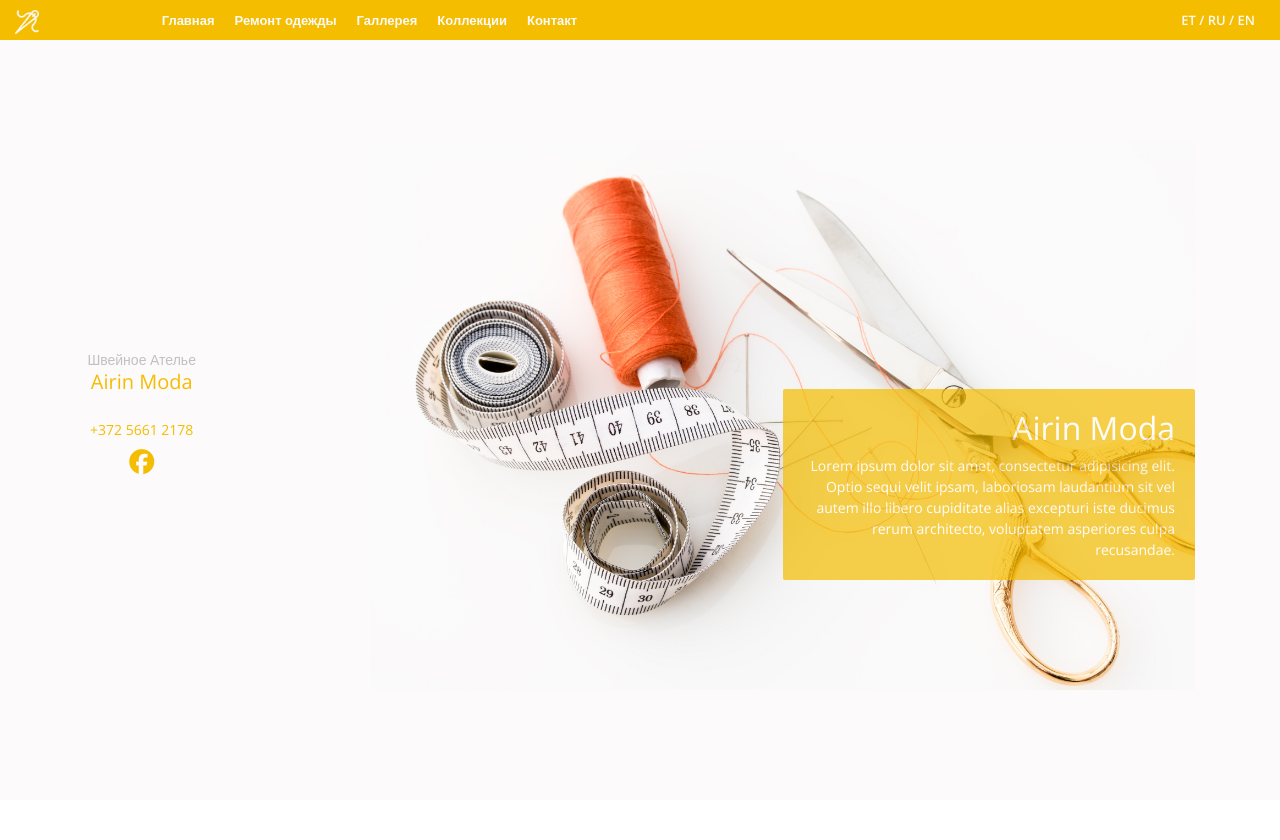
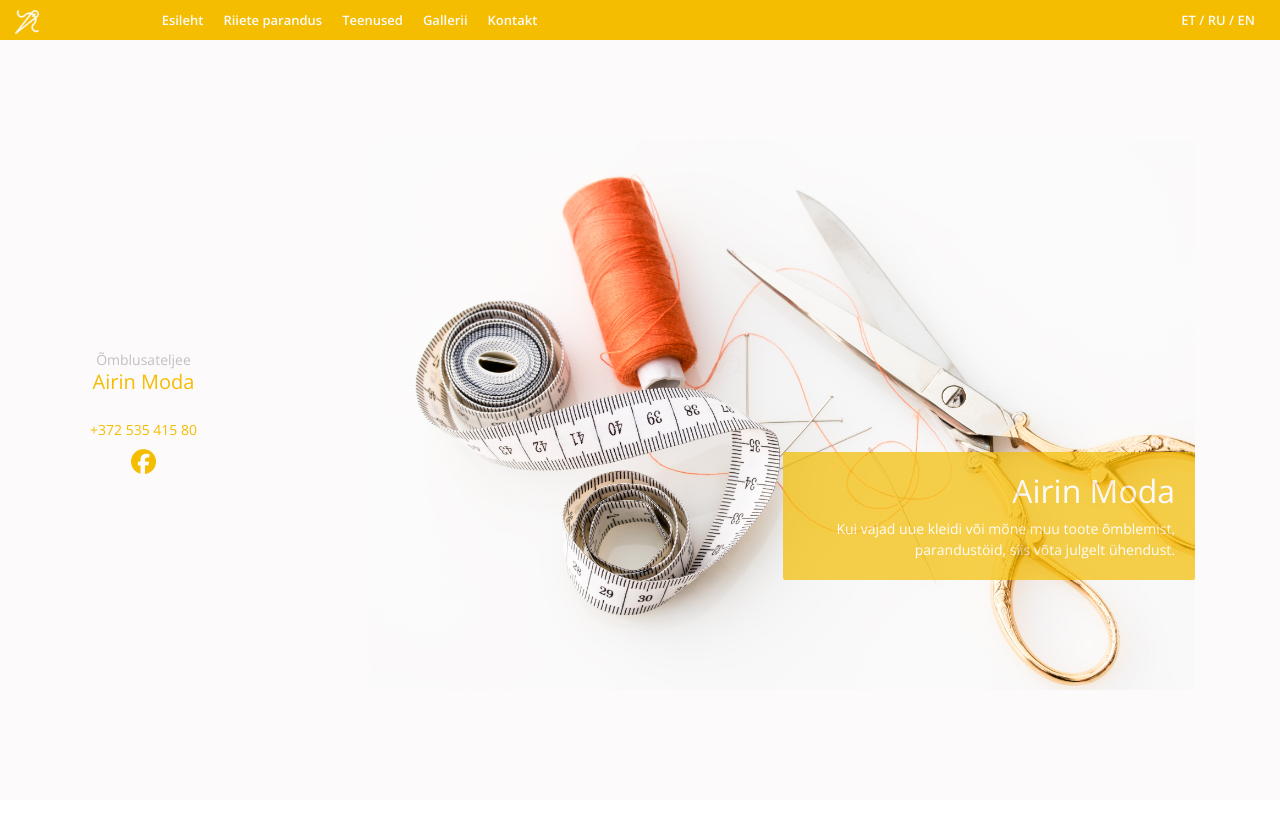
Before and after one commit to lkanblack/arin, a Django app: page / in a window 1280 px wide. Shown: the top 840 px of the page. Run offline with Django 3.2, Linux system fonts and the light colour scheme; some libraries are stand-ins or nearby versions.

Commit message:
estonian

```diff
--- a/gallery/templates/gallery/base.html
+++ b/gallery/templates/gallery/base.html
@@ -17,7 +17,7 @@
         <div class="container-fluid">
             <div class="row">
                 <div class="col-sm-12 col-md-1">
-                    <img class="logo" src="{% static 'img/arin.png' %}" alt="Airin">
+                    <a href="{% url 'gallery_list' %}"><img class="logo" src="{% static 'img/arin.png' %}" alt="Airin"></a>
                     <i class="burger fas fa-bars"></i>
                     <i class="close far fa-times-circle"></i>
                     <i class="dropdown fas fa-caret-down"></i>
@@ -30,11 +30,12 @@
                 <div class="col-sm-9 col-md-9">
                     <div class="menu">
                         <ul>
-                            <a href="#"><li>Главная</li></a>
-                            <a href="#"><li>Ремонт одежды</li></a>
-                            <a href="{% url 'gallery_detail' %}"><li>Галлерея</li></a>
-                            <a href="#"><li>Коллекции</li></a>
-                            <a href="#"><li>Контакт</li></a>
+                            <a href="{% url 'gallery_list' %}"><li>Esileht</li></a>
+                            <a href="#"><li>Riiete parandus</li></a>
+                            <a href="#"><li>Teenused</li></a>
+                            <a href="{% url 'gallery_detail' %}"><li>Gallerii</li></a>
+                            <!--<a href="#"><li>Коллекции</li></a>-->
+                            <a href="#"><li>Kontakt</li></a>
                         </ul>
                     </div>
                 </div>
--- a/gallery/templates/gallery/gallery_list.html
+++ b/gallery/templates/gallery/gallery_list.html
@@ -7,18 +7,19 @@
             <div class="row">
                 <div class="col-md-3">
                     <div class="hero-descr">
-                        <p>Швейное Ателье</p>
+                        <p>Õmblusateljee</p>
                         <h5>Airin Moda</h5>
-                        <a href="">+372 5661 2178</a>
+                        <a href="tel:+535 415 80">+372 535 415 80</a>
                         <a href="#"><i class="fab fa-facebook"></i></a>
                     </div>
                     <div class="hero-tablet">
                         <ul>
-                            <a href="#"><li>Главная</li></a>
-                            <a href="#"><li>Ремонт одежды</li></a>
-                            <a href="#"><li>Галлерея</li></a>
-                            <a href="#"><li>Коллекции</li></a>
-                            <a href="#"><li>Контакт</li></a>
+                            <a href="{% url 'gallery_list' %}"><li>Esileht</li></a>
+                            <a href="#"><li>Riiete parandus</li></a>
+                            <a href="#"><li>Teenused</li></a>
+                            <a href="{% url 'gallery_detail' %}"><li>Gallerii</li></a>
+                            <!--<a href="#"><li>Коллекции</li></a>-->
+                            <a href="#"><li>Kontakt</li></a>
                         </ul>
                     </div>
                 </div>
@@ -27,7 +28,7 @@
                         <img src="{% static 'img/hero_bg.jpg' %}" alt="">
                         <div class="hero-bg-block">
                             <h2>Airin Moda</h2>
-                            <p>Lorem ipsum dolor sit amet, consectetur adipisicing elit. Optio sequi velit ipsam, laboriosam laudantium sit vel autem illo libero cupiditate alias excepturi iste ducimus rerum architecto, voluptatem asperiores culpa recusandae.</p>
+                            <p>Kui vajad uue kleidi või mõne muu toote õmblemist, parandustöid, siis võta julgelt ühendust.</p>
                         </div>
                     </div>
                 </div>
@@ -38,9 +39,8 @@
         <div class="container">
             <div class="row">
                 <div class="col-md-8">
-                        <h3>Ремонт одежды</h3>
-                        <p>Lorem ipsum dolor sit amet, consectetur adipisicing elit. Illum inventore, consectetur voluptas ad in temporibus quae, dolore sapiente aut veniam iure nihil sed aliquam nisi necessitatibus, rerum saepe fugit quo!</p>
-                        <p>Lorem ipsum dolor sit amet consectetur, adipisicing elit. Illum distinctio cumque laborum numquam recusandae officiis, dolores saepe et facere nihil odio corrupti iste rerum unde placeat autem alias ea explicabo. Reprehenderit autem beatae, maxime soluta a expedita cupiditate facere sint animi harum deleniti amet veritatis aliquam temporibus dolorum aut cumque totam illo cum iure quod? Velit explicabo architecto repudiandae nam.</p>
+                        <h3>Riiete parandus</h3>
+                        <p>Meie ateljee töötajad võivad teha mistahes tegumoega rõivaste kvaliteetset parandamist. Tule meie juurde ja me aitame! Kahju on vananemise ja kulumise tõttu loobuda riidesemetest, mida oled nii kaua harjunud kandma ja mis Sulle nii palju tähendavad.</p>
                     </div>
                 <div class="col-md-4">
                     <img src="{% static 'img/repair_bg.jpeg' %}" alt="airin">
@@ -53,15 +53,15 @@
             <div class="row">
                 <div class="col-sm-12 col-md-12">
                     <div class="contact-map">
-                        <iframe width="100%" height="300px" src="https://www.google.com/maps/embed?pb=!1m18!1m12!1m3!1d16229.757925204513!2d24.725834520756596!3d59.43774865008153!2m3!1f0!2f0!3f0!3m2!1i1024!2i768!4f13.1!3m3!1m2!1s0x46929362679c3539%3A0x56e9b9445eb31dc5!2z0KHRgtCw0YAuINCi0LDQu9C70LjQvSwg0KLQsNC70LvQuNC9!5e0!3m2!1sru!2see!4v1580661110706!5m2!1sru!2see" width="600" height="450" frameborder="0" style="border:0;" allowfullscreen=""></iframe>
+                        <iframe width="100%" height="300px" src="https://www.google.com/maps/embed?pb=!1m18!1m12!1m3!1d2028.7036150869321!2d24.760442451028283!3d59.438017581607184!2m3!1f0!2f0!3f0!3m2!1i1024!2i768!4f13.1!3m3!1m2!1s0x4692935e0ccf3dc3%3A0x8c340a03f2b32197!2sParda%203%2C%20Kesklinna%20linnaosa%2C%20Kesklinna%2C%2010151%20Harju%20maakond!5e0!3m2!1sru!2see!4v1582711407832!5m2!1sru!2see" width="600" height="450" frameborder="0" style="border:0;" allowfullscreen=""></iframe>
                     </div>
                 </div>
                 <div class="col-sm-12 col-md-12">
                     <div class="contact-infromation">
                         <p>Airin moda.</p>
-                        <p>адрес</p>
-                        <a href="">arin@arin.ee</a>
-                        <a href="">+372 XXX XXX XX</a>
+                        <p>Tallinn, Parda 3, III  korrusel, tuba 328</p>
+                        <a href="">airin@airin.ee</a>
+                        <a href="tel:+535 415 80">+372 535 415 80</a>
                     </div>
                 </div>
             </div>
```
